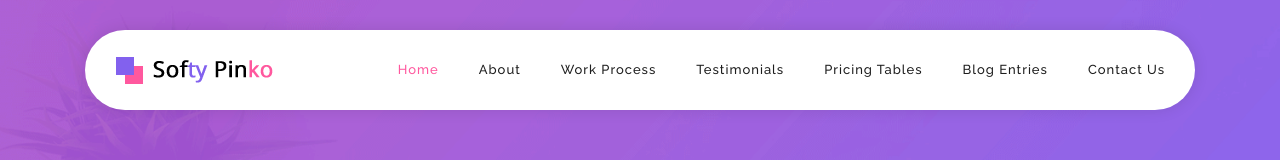
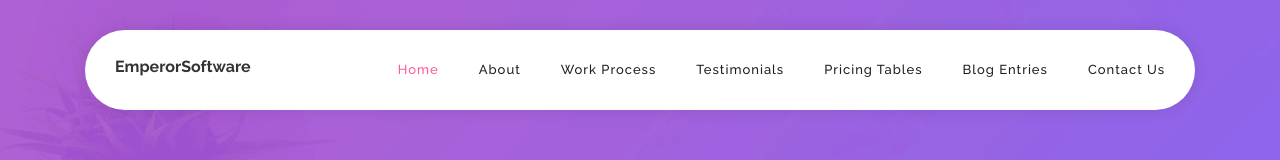
Before and after one commit to EmperorSoftware3/emperorsoftware3.github.io, a plain HTML site: page index.html in a window 1280 px wide. Shown: the top 160 px of the page. Drawn offline with Linux system fonts and the light colour scheme.

Commit message:
Update index.html

```diff
--- a/index.html
+++ b/index.html
@@ -44,8 +44,8 @@ https://templatemo.com/tm-535-softy-pinko
                 <div class="col-12">
                     <nav class="main-nav">
                         <!-- ***** Logo Start ***** -->
-                        <a href="#" class="logo">
-                            <img src="assets/images/logo.png" alt="EmperorSoftware"/>
+                        <a href="#" class="logo" style="color:#333;font-weight:bold">
+                            EmperorSoftware
                         </a>
                         <!-- ***** Logo End ***** -->
                         <!-- ***** Menu Start ***** -->
```
